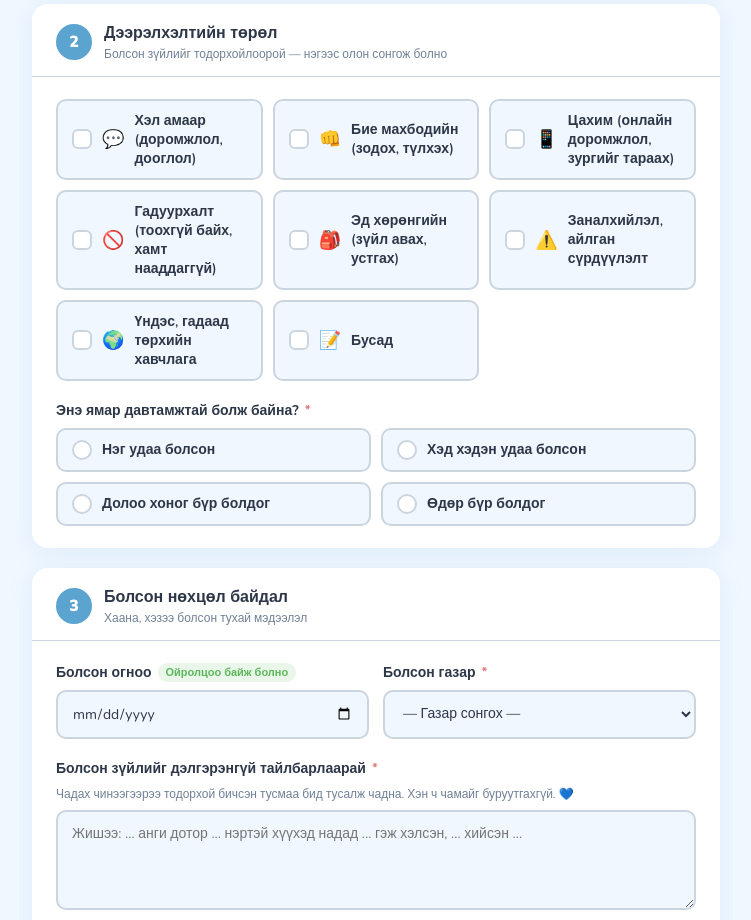
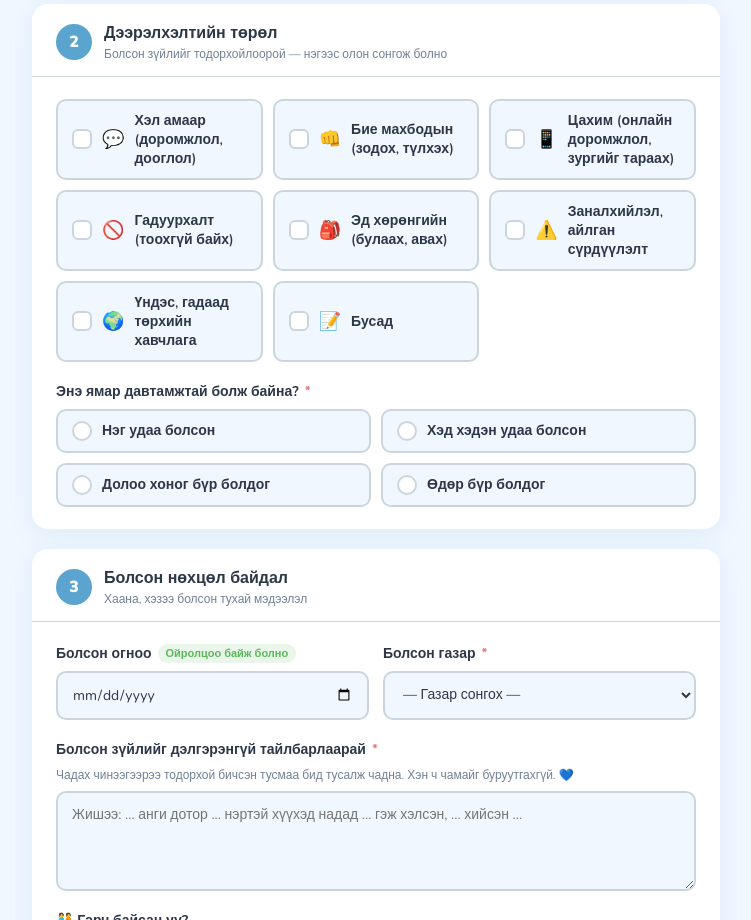
Before and after one commit to Uudusb/Nobullying84, a plain HTML site: page index.html in a window 1280 px wide. Shown: the part 1280-2200 px from the top of the page, without its empty margins (264-1015 px from the left). Drawn offline with nearby package versions, Linux system fonts and the light colour scheme.

Commit message:
Update index.html

```diff
--- a/index.html
+++ b/index.html
@@ -516,7 +516,7 @@
           <input type="checkbox" name="type" value="Бие махбодийн">
           <span class="chk-box"></span>
           <span class="opt-emoji">👊</span>
-          <span class="opt-label">Бие махбодийн (зодох, түлхэх)</span>
+          <span class="opt-label">Бие махбодын (зодох, түлхэх)</span>
         </label>
         <label class="opt-item">
           <input type="checkbox" name="type" value="Цахим дээрэлхэлт">
@@ -528,13 +528,13 @@
           <input type="checkbox" name="type" value="Гадуурхалт">
           <span class="chk-box"></span>
           <span class="opt-emoji">🚫</span>
-          <span class="opt-label">Гадуурхалт (тоохгүй байх, хамт нааддаггүй)</span>
+          <span class="opt-label">Гадуурхалт (тоохгүй байх)</span>
         </label>
         <label class="opt-item">
           <input type="checkbox" name="type" value="Эд хөрөнгийн">
           <span class="chk-box"></span>
           <span class="opt-emoji">🎒</span>
-          <span class="opt-label">Эд хөрөнгийн (зүйл авах, устгах)</span>
+          <span class="opt-label">Эд хөрөнгийн (булаах, авах)</span>
         </label>
         <label class="opt-item">
           <input type="checkbox" name="type" value="Заналхийлэл">
@@ -777,10 +777,10 @@
   const db = firebase.firestore();
 
   var EMAIL_AKHLAKH = "azaa.0623@gmail.com";
-  var EMAIL_DUND    = "saranbilegsaki@gmail.com";
+  var EMAIL_DUND    = "damchiibadgarsaranbileg@gmail.com";
 
   // ── И-мэйл мэдэгдэл — Google Apps Script ──
-  var NOTIFY_URL = "https://script.google.com/macros/s/AKfycbyZFnDMeaqzRSACfJ_l6mOTe0Dh2SVqGS8y0KxYJkSYgXvIf06Cyl-0e6i1EV0qhso5/exec";
+  var NOTIFY_URL = "https://script.google.com/macros/s/AKfycbw-puC0eSBWR8wI5tsNN2sm9cljEua12JhRvOJZ_9rcXoGLhlPIjp9YUTI5LRNzfwtg/exec";
 
   function sendNotificationEmail(payload, code) {
     var msg = "";
```
